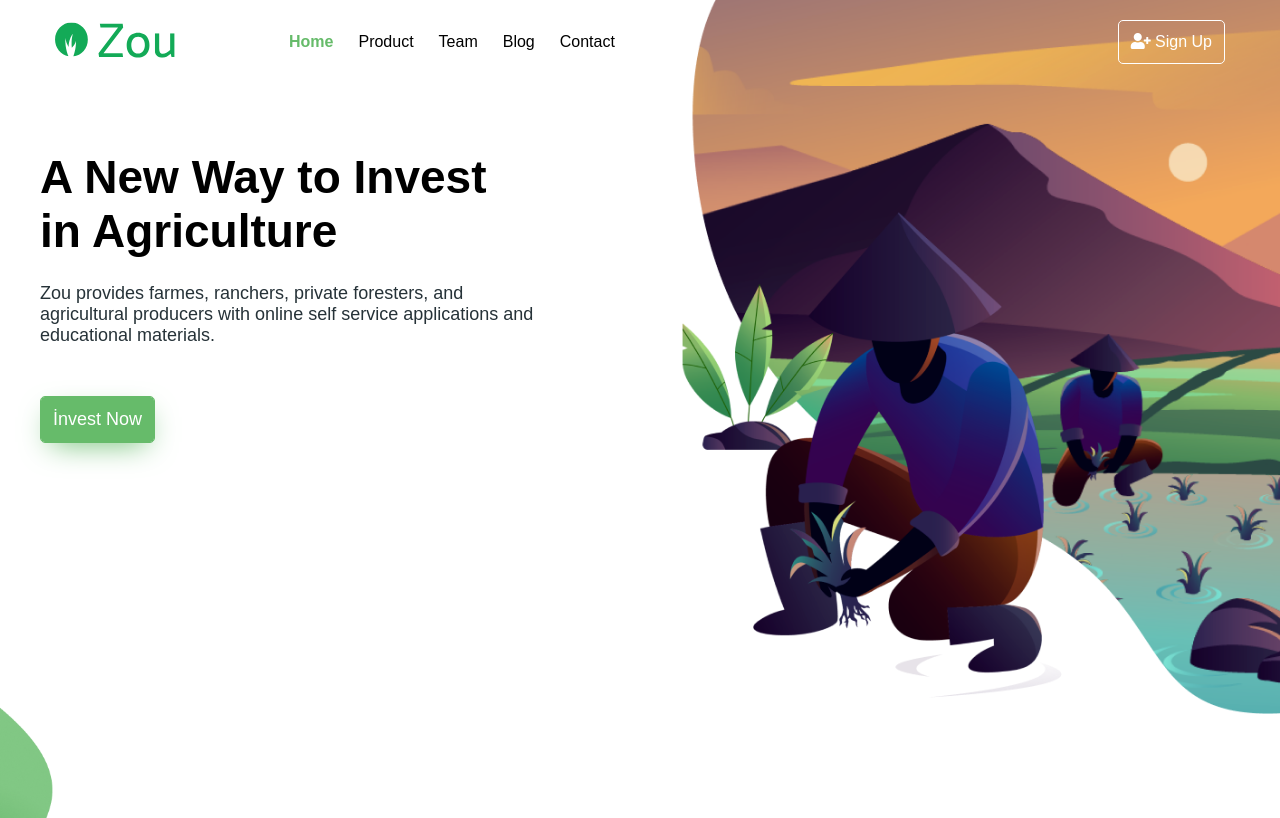
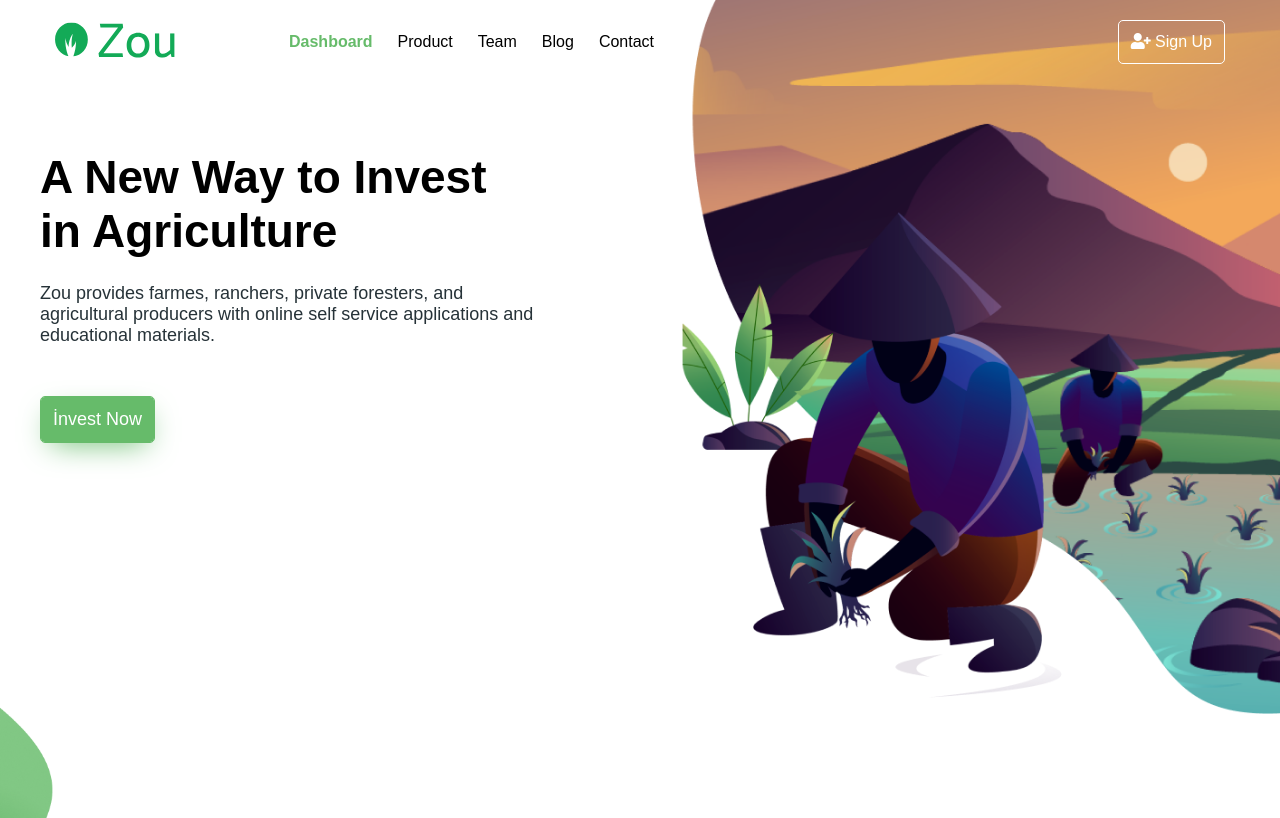
Before and after one commit to mustafadalga/farm-landing-page, a plain HTML site: page index.html in a window 1280 px wide. Shown: the top 818 px of the page. Drawn offline with Linux system fonts and the light colour scheme; a web font is replaced by a local one.

Commit message:
Update index.html

```diff
--- a/index.html
+++ b/index.html
@@ -21,7 +21,7 @@
                     <div class="nav-close-icon"></div>
                     <ul class="header__menu">
                         <li class="menu__item">
-                            <a href="#" class="menu__link active">Home</a>
+                            <a href="#" class="menu__link active">Dashboard</a>
                         </li>
                         <li class="menu__item">
                             <a href="#" class="menu__link">Product</a>
```
